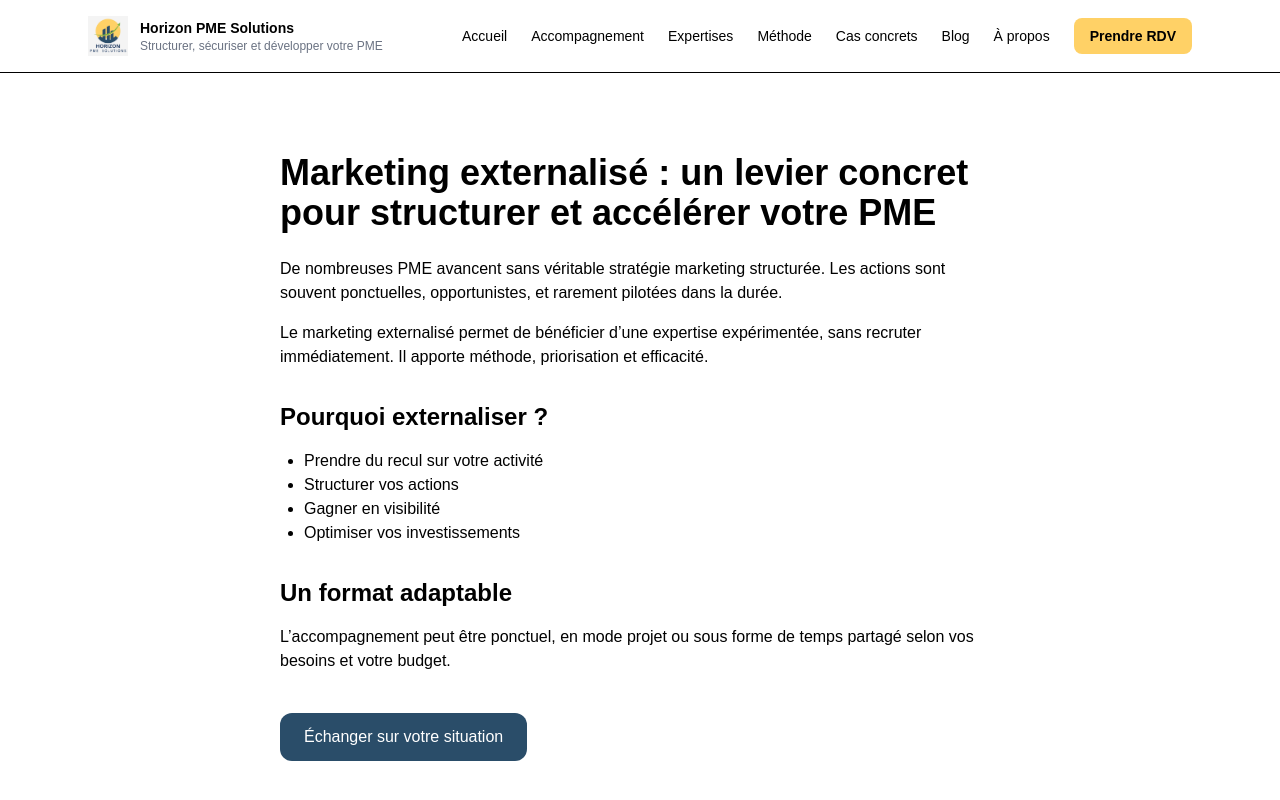
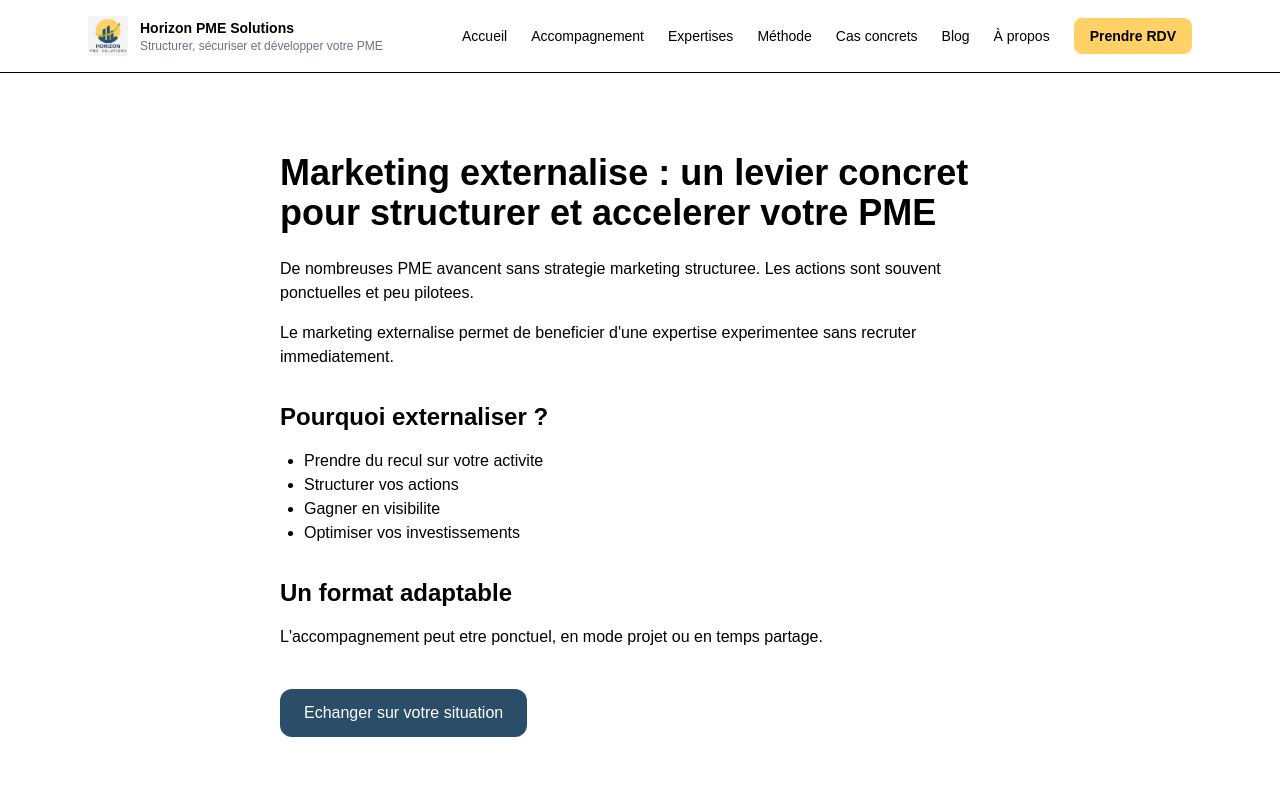
Before and after one commit to Delphine67/horizon-pme, a Next.js app: page /blog/marketing-externalise in a window 1280 px wide. Shown: the top 800 px of the page. Built offline with nearby package versions, Linux system fonts and the light colour scheme.

Commit message:
fix clean encoding

```diff
--- a/app/blog/marketing-externalise/page.tsx
+++ b/app/blog/marketing-externalise/page.tsx
@@ -2,15 +2,15 @@ export default function Page() {
   return (
     <main className="max-w-3xl mx-auto px-6 py-20">
       <h1 className="text-4xl font-bold mb-6">
-        Marketing externalisé : un levier concret pour structurer et accélérer votre PME
+        Marketing externalise : un levier concret pour structurer et accelerer votre PME
       </h1>
 
       <p className="mb-4">
-        De nombreuses PME avancent sans véritable stratégie marketing structurée. Les actions sont souvent ponctuelles, opportunistes, et rarement pilotées dans la durée.
+        De nombreuses PME avancent sans strategie marketing structuree. Les actions sont souvent ponctuelles et peu pilotees.
       </p>
 
       <p className="mb-4">
-        Le marketing externalisé permet de bénéficier d’une expertise expérimentée, sans recruter immédiatement. Il apporte méthode, priorisation et efficacité.
+        Le marketing externalise permet de beneficier d'une expertise experimentee sans recruter immediatement.
       </p>
 
       <h2 className="text-2xl font-semibold mt-8 mb-4">
@@ -18,9 +18,9 @@ export default function Page() {
       </h2>
 
       <ul className="list-disc pl-6 mb-6">
-        <li>Prendre du recul sur votre activité</li>
+        <li>Prendre du recul sur votre activite</li>
         <li>Structurer vos actions</li>
-        <li>Gagner en visibilité</li>
+        <li>Gagner en visibilite</li>
         <li>Optimiser vos investissements</li>
       </ul>
 
@@ -29,7 +29,7 @@ export default function Page() {
       </h2>
 
       <p className="mb-6">
-        L’accompagnement peut être ponctuel, en mode projet ou sous forme de temps partagé selon vos besoins et votre budget.
+        L'accompagnement peut etre ponctuel, en mode projet ou en temps partage.
       </p>
 
       <div className="mt-10">
@@ -37,7 +37,7 @@ export default function Page() {
           href="/contact"
           className="inline-block bg-[#2a4d69] text-white px-6 py-3 rounded-xl hover:bg-[#1f3a52] transition"
         >
-          Échanger sur votre situation
+          Echanger sur votre situation
         </a>
       </div>
     </main>
```
